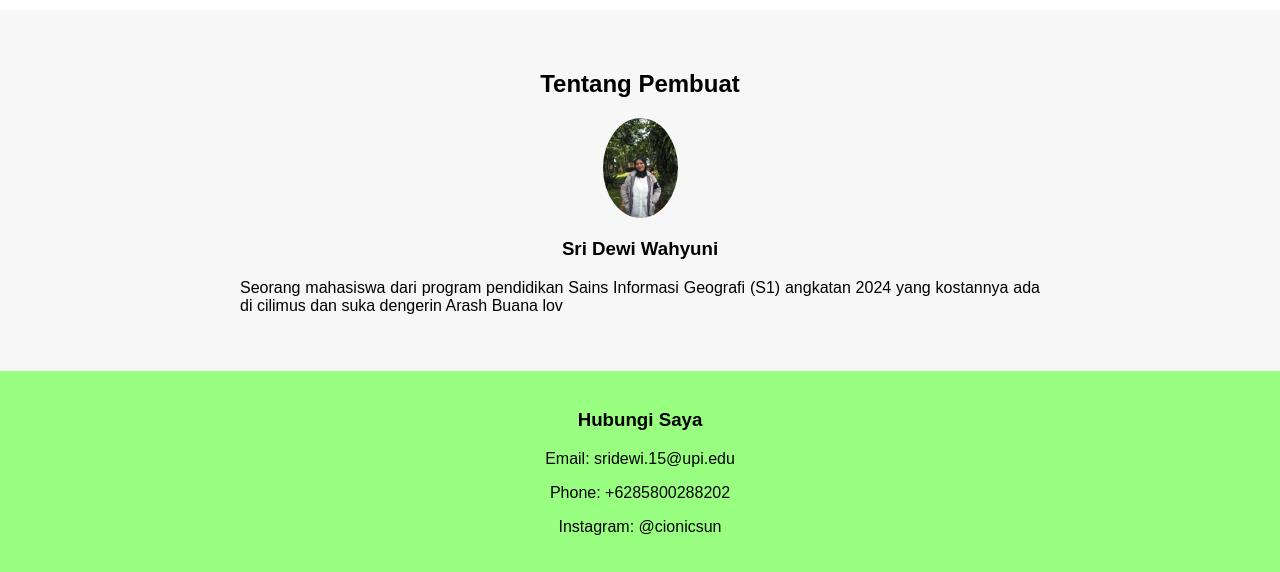
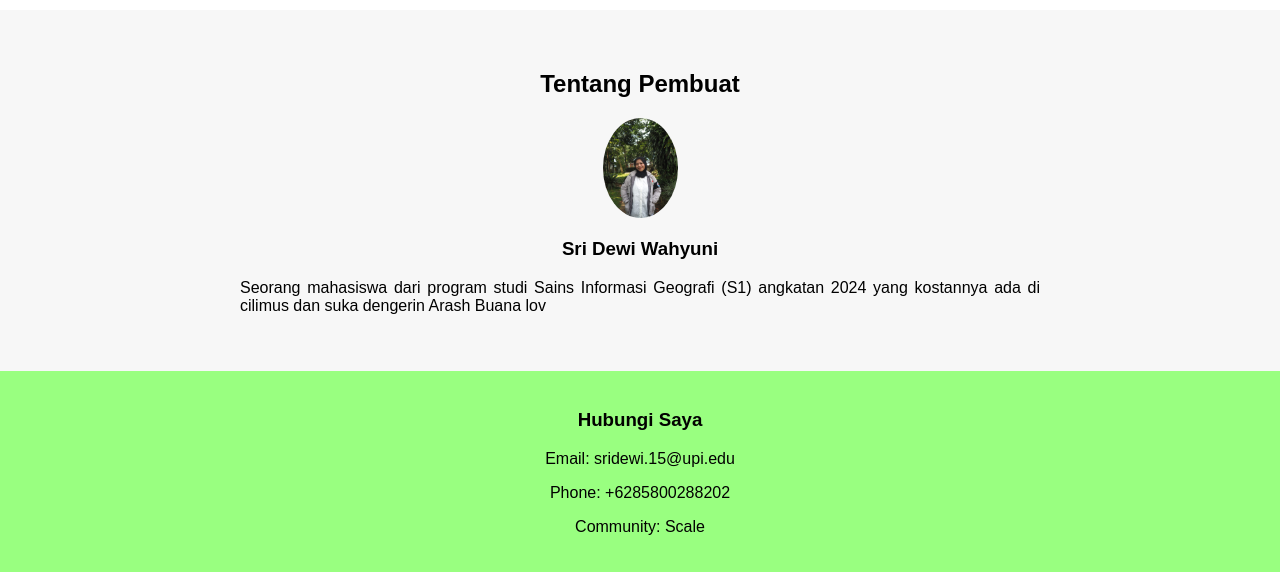
Before and after one commit to sridewi15-debug/WebGIS, a plain HTML site: page index.html in a window 1280 px wide. Shown: the part 1807-2379 px from the top of the page. Drawn offline with Linux system fonts and the light colour scheme.

Commit message:
Update index.html

```diff
--- a/index.html
+++ b/index.html
@@ -23,7 +23,6 @@
 <ul>
 <li><a href="#hero-section">Home</a></li>
 <li><a href="#map-section">Map</a></li>
-<li><a href="#data-section">Data</a></li>
 <li><a href="#author-section">Author</a></li>
 <li><a href="#footer">Contact</a></li>
 </ul>
@@ -53,7 +52,7 @@
         <div class="author-name">
             <h3>Sri Dewi Wahyuni</h3>
         </div>
-        <p>Seorang mahasiswa dari program pendidikan Sains Informasi Geografi (S1) angkatan 2024 yang kostannya ada di cilimus dan suka dengerin Arash Buana lov</p>
+        <p>Seorang mahasiswa dari program studi Sains Informasi Geografi (S1) angkatan 2024 yang kostannya ada di cilimus dan suka dengerin Arash Buana lov</p>
 </div>
 </div>
 <div id="footer">
@@ -61,6 +60,6 @@
         <h3>Hubungi Saya</h3>
         <p>Email: sridewi.15@upi.edu</p>
         <p>Phone: +6285800288202</p>
-        <p>Instagram: @cionicsun</p>
+        <p>Community: Scale</p>
     </div>
 </div>
```
